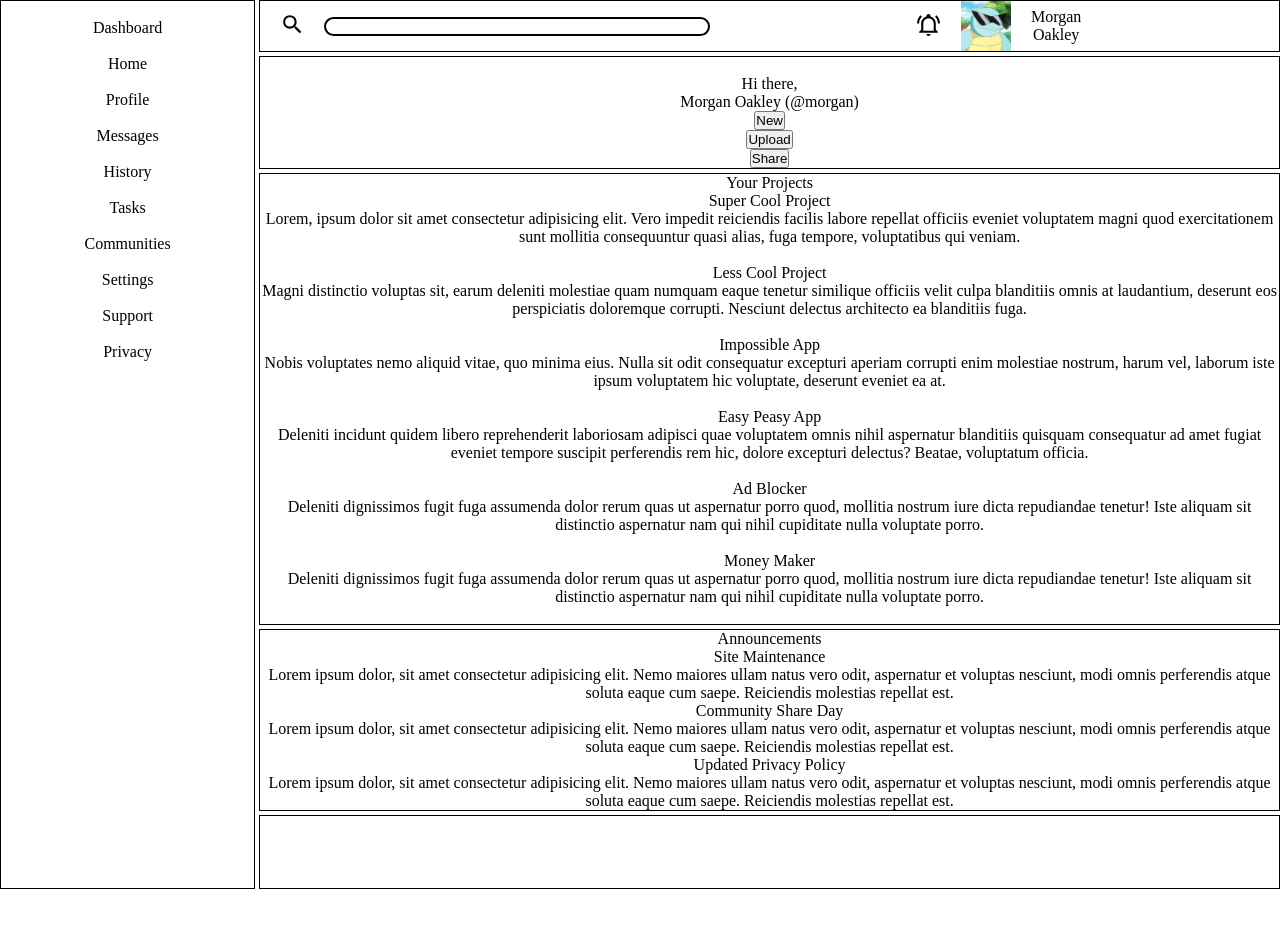
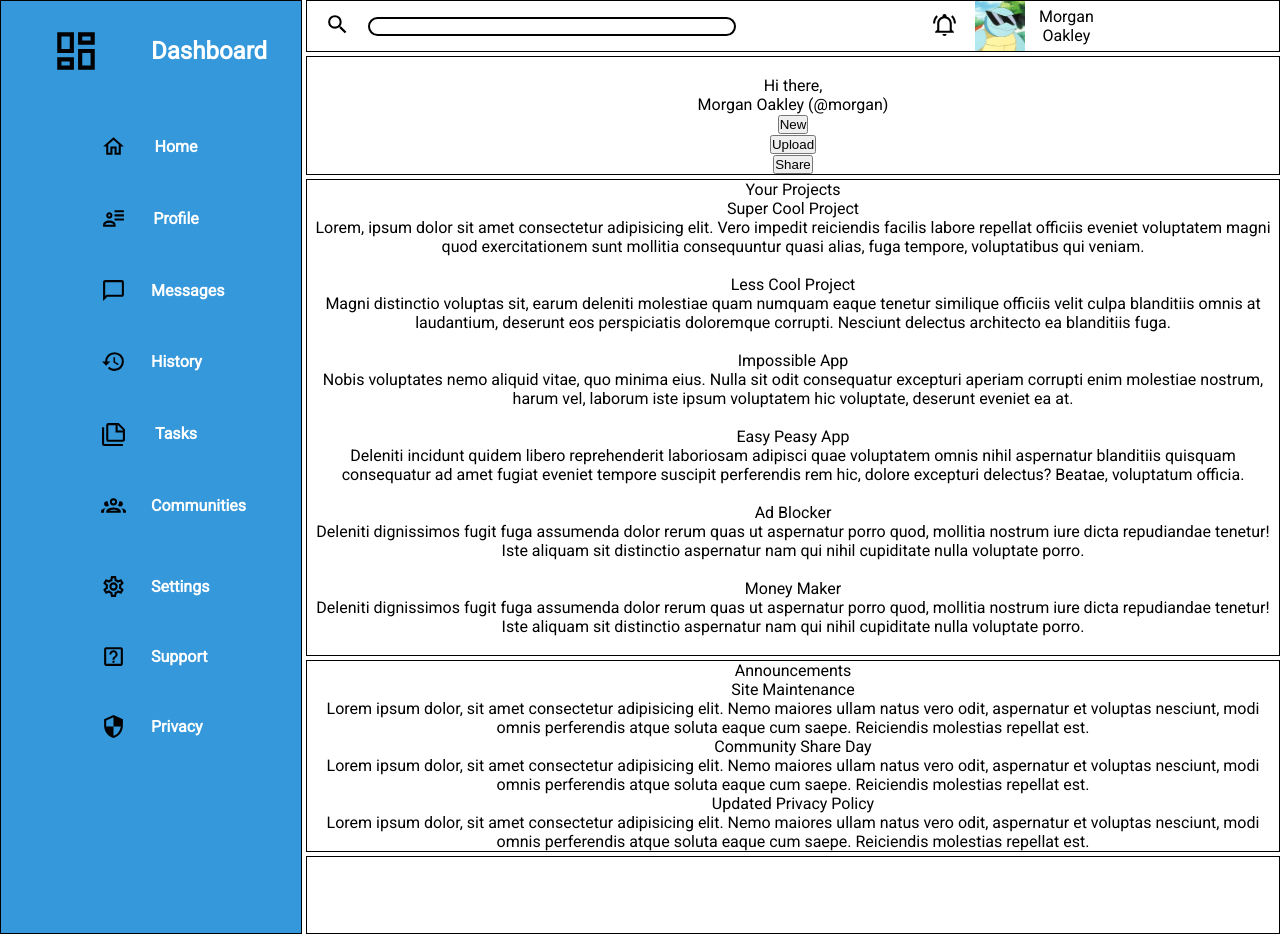
Before and after one commit to 7minutech/admin_dashboard_oden, a plain HTML site: page index.html in a window 1280 px wide. Before the commit the page ends 889 px from the top, so only its background shows below. Drawn offline with Linux system fonts and the light colour scheme.

Commit message:
feat: completed dashboard styling

```diff
--- a/index.html
+++ b/index.html
@@ -4,6 +4,7 @@
   <meta charset="UTF-8">
   <meta name="viewport" content="width=device-width, initial-scale=1.0">
   <link rel="stylesheet" href="style.css">
+  <link href="https://fonts.googleapis.com/css2?family=Roboto&display=swap" rel="stylesheet">
   <title>Document</title>
   </head>
   <body>
@@ -36,47 +37,47 @@
       <div class="sidebar">
         <div class="sidebar-header">
           <div class="sidebar-header-item">
-            <img src="" alt="">
+            <div class="dashboard-icon"><img src="imgs/view-dashboard-outline.svg" alt=""></div>
             <p>Dashboard</p>
           </div>
         </div>
         <div class="sidebar-body">
           <div class="sidebar-item">
-            <img src="" alt="">
+            <div class="sidebar-icon"><img src="imgs/home-outline.svg" alt=""></div>
             <p>Home</p>
           </div>
           <div class="sidebar-item">
-            <img src="" alt="">
+            <div class="sidebar-icon"><img src="imgs/account-details-outline.svg" alt=""></div>
             <p>Profile</p>
           </div>
           <div class="sidebar-item">
-            <img src="" alt="">
+            <div class="sidebar-icon"><img src="imgs/message-outline.svg" alt=""></div>
             <p>Messages</p>
           </div>
           <div class="sidebar-item">
-            <img src="" alt="">
+            <div class="sidebar-icon"><img src="imgs/history.svg" alt=""></div>
             <p>History</p>
           </div>
           <div class="sidebar-item">
-            <img src="" alt="">
+            <div class="sidebar-icon"><img src="imgs/note-multiple-outline.svg" alt=""></div>
             <p>Tasks</p>
           </div>
           <div class="sidebar-item">
-            <img src="" alt="">
+            <div class="sidebar-icon"><img src="imgs/account-group-outline.svg" alt=""></div>
             <p>Communities</p>
           </div>
         </div>
         <div class="sidebar-footer">
           <div class="sidebar-item">
-            <img src="" alt="">
+            <div class="sidebar-icon"><img src="imgs/cog-outline.svg" alt=""></div>
             <p>Settings</p>
           </div>
           <div class="sidebar-item">
-            <img src="" alt="">
+            <div class="sidebar-icon"><img src="imgs/help-box-outline.svg" alt=""></div>
             <p>Support</p>
           </div>
           <div class="sidebar-item">
-            <img src="" alt="">
+            <div class="sidebar-icon"><img src="imgs/security.svg" alt=""></div>
             <p>Privacy</p>
           </div>
 
--- a/style.css
+++ b/style.css
@@ -3,6 +3,7 @@
   padding: 0;
 }
 html{
+  font-family: "Roboto", sans-serif;
 }
 img{
   max-width: 100%;
@@ -70,8 +71,55 @@ img{
 
 }
 .sidebar{
+  background-color: #3498db;
+  color: white;
+  font-weight: bold;
   grid-column: 1/2;
   grid-row: 1/6;
+  display: grid;
+  grid-template-rows: repeat(8, 100px);
+  row-gap: 10px;
+}
+.sidebar-header{
+  grid-row: 1/2;
+  display: grid;
+}
+.sidebar-header-item{
+  display: grid;
+  grid-template-columns: repeat(6,50px);
+  align-items: center;
+}
+.dashboard-icon{
+  grid-column: 2;
+}
+.sidebar-header-item>p{
+  font-size: 1.5rem;
+  grid-column: 4;
+}
+.sidebar-body{
+  grid-row: 2/6;
+  display: grid;
+}
+.sidebar-item{
+  display: grid;
+  grid-template-columns: repeat(6,50px);
+  align-items: center;
+}
+.sidebar-icon{
+  grid-column: 3;
+}
+.sidebar-footer{
+  display: grid;
+  grid-row: 6/8;
+}
+
+.dashboard-icon{
+  max-width:  50px;
+  max-height: 50px;
+}
+.sidebar-icon{
+  max-width: 25px;
+  max-height: 25px;
 }
 .project{
 
```
